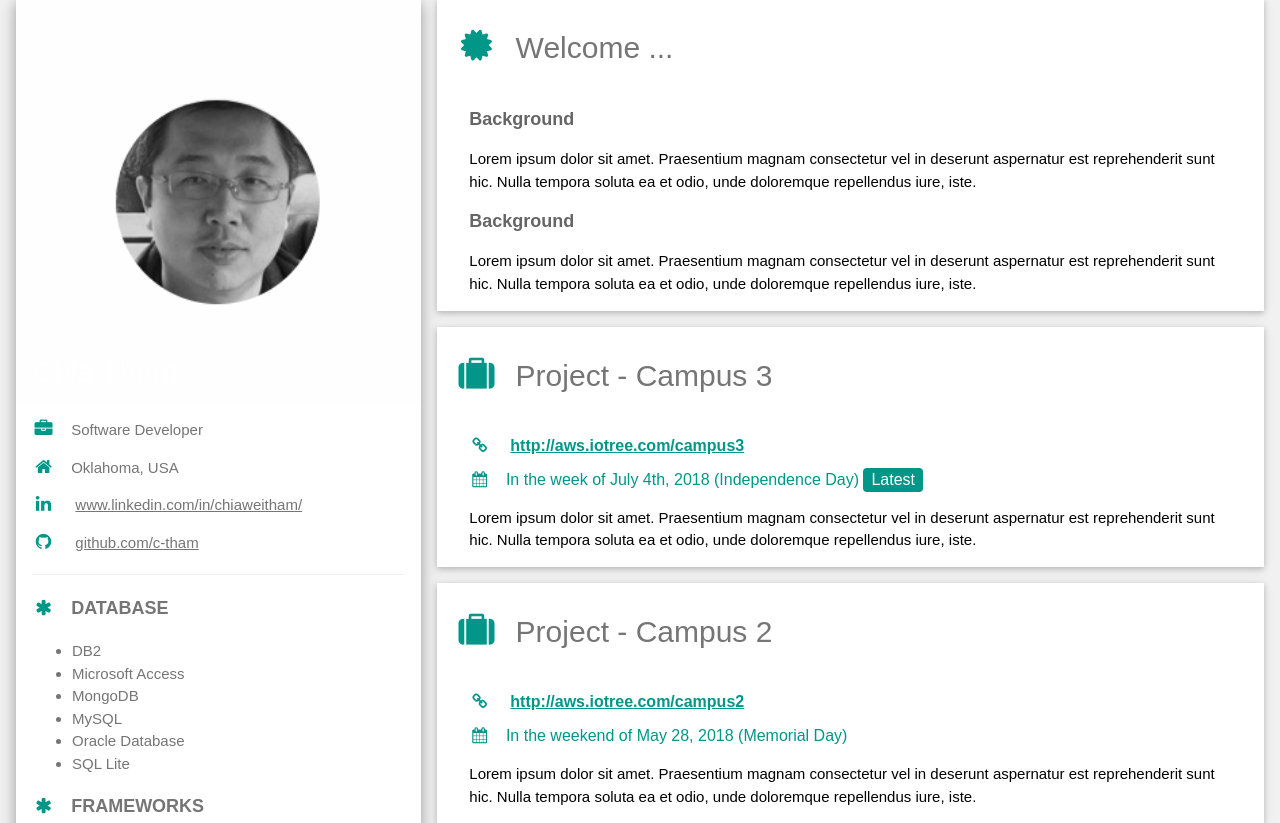
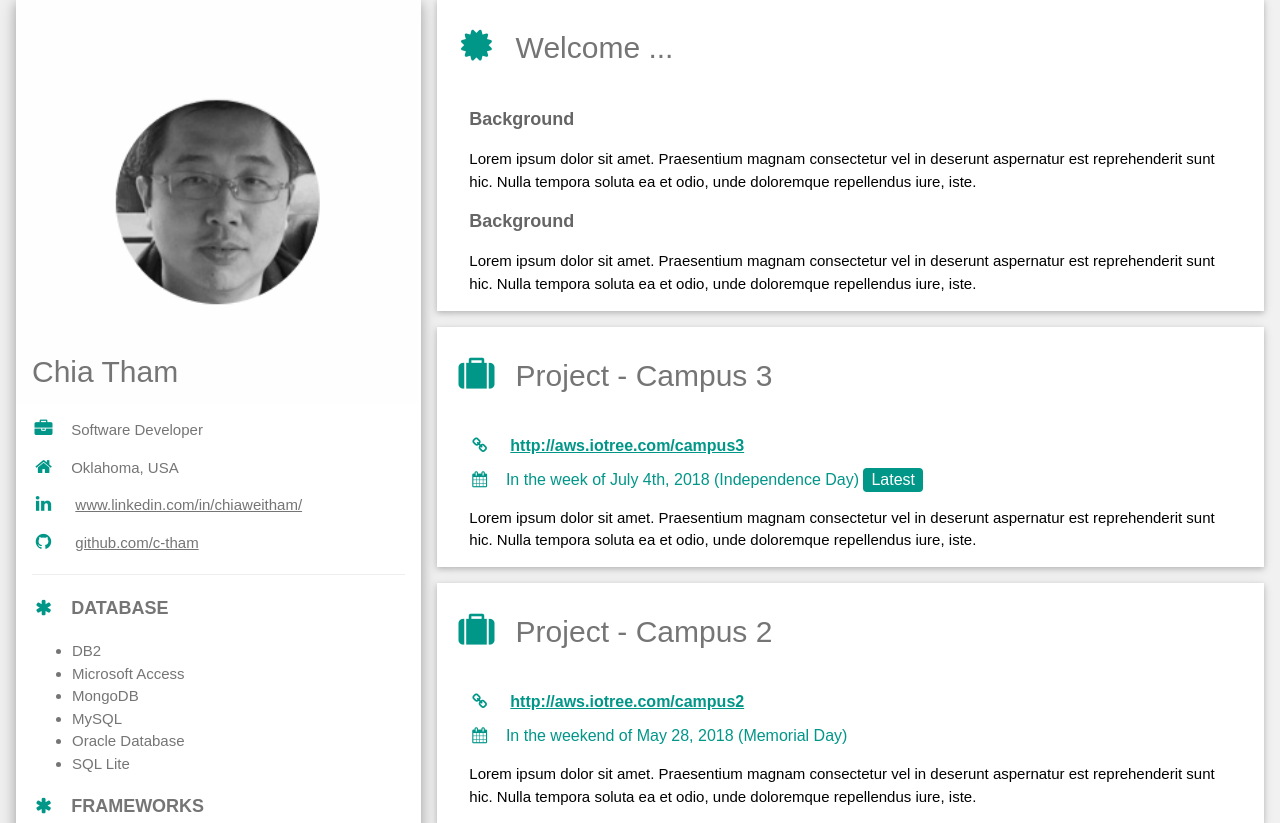
Before and after one commit to c-tham/django_multi, a Django app: page / in a window 1280 px wide. Shown: the part 17-840 px from the top of the page. Run offline with Django 3.2, Linux system fonts and the light colour scheme; parts of the project's set-up code (start-up, migrations or seed data) failed here and were passed over.

Commit message:
bug fixed

```diff
--- a/mainApp/apps/IndexSite/templates/IndexSite/index.html
+++ b/mainApp/apps/IndexSite/templates/IndexSite/index.html
@@ -38,7 +38,7 @@
                 <div class="w3-white w3-text-grey w3-card-4">
                     <div class="w3-display-container">
                         <img src="{% static 'IndexSite/pic/me.png' %}" style="width:100%" alt="Avatar">
-                        <div class="w3-display-bottomleft w3-container w3-text-white">
+                        <div class="w3-display-bottomleft w3-container w3-text-grey">
                             <h2>Chia Tham</h2>
                         </div>
                     </div>
@@ -132,7 +132,7 @@
                         <ul>
                             <li>Amazon Web Services (AWS)</li>
                             <li>Compansol Blumen</li>
-                            <li>Compansol Blumen Online for Trio (BOT)</li>
+                            <li>Compansol Blumen Online for TRiO (BOT)</li>
                             <li>Customer Relationship Management (CRM) </li>
                             <li>Ellucian Banner</li>
                             <li>Ericsson BSCS iX R2</li>
```
